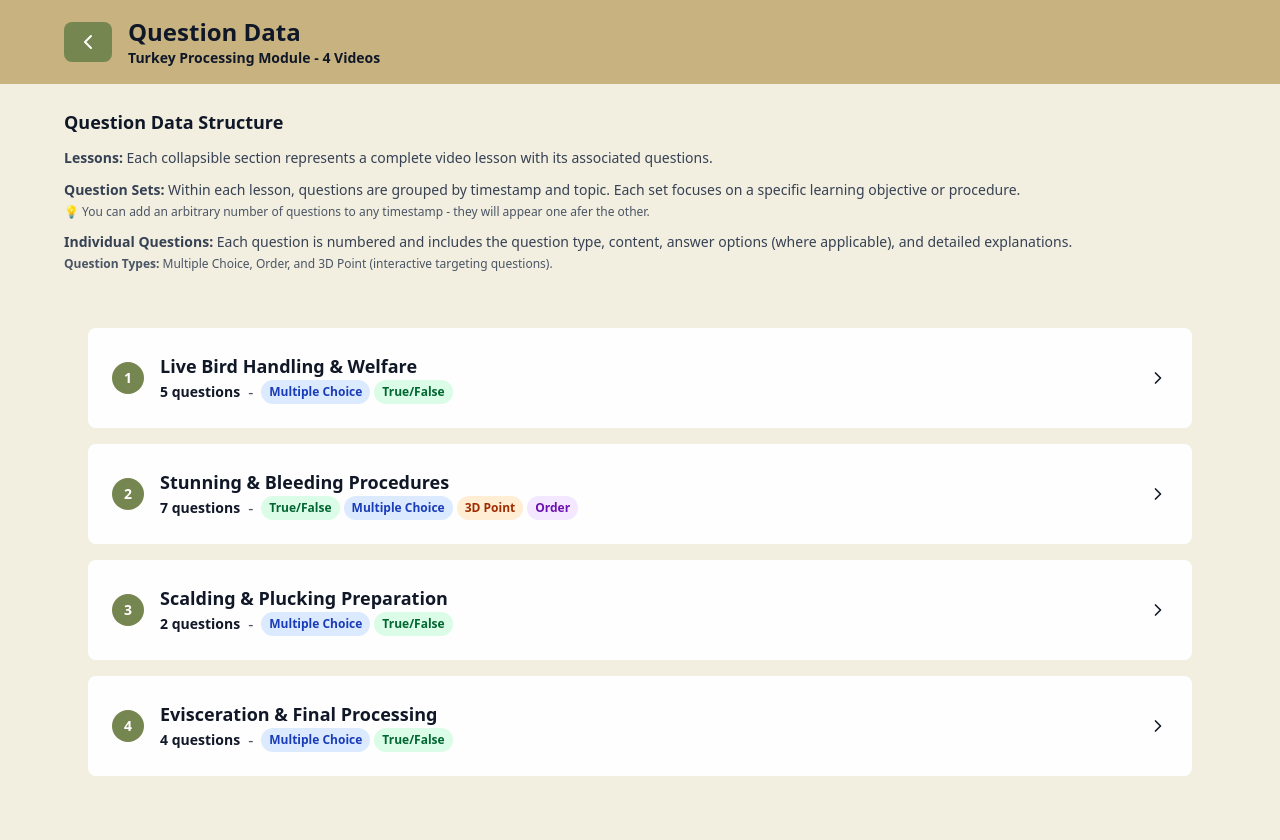
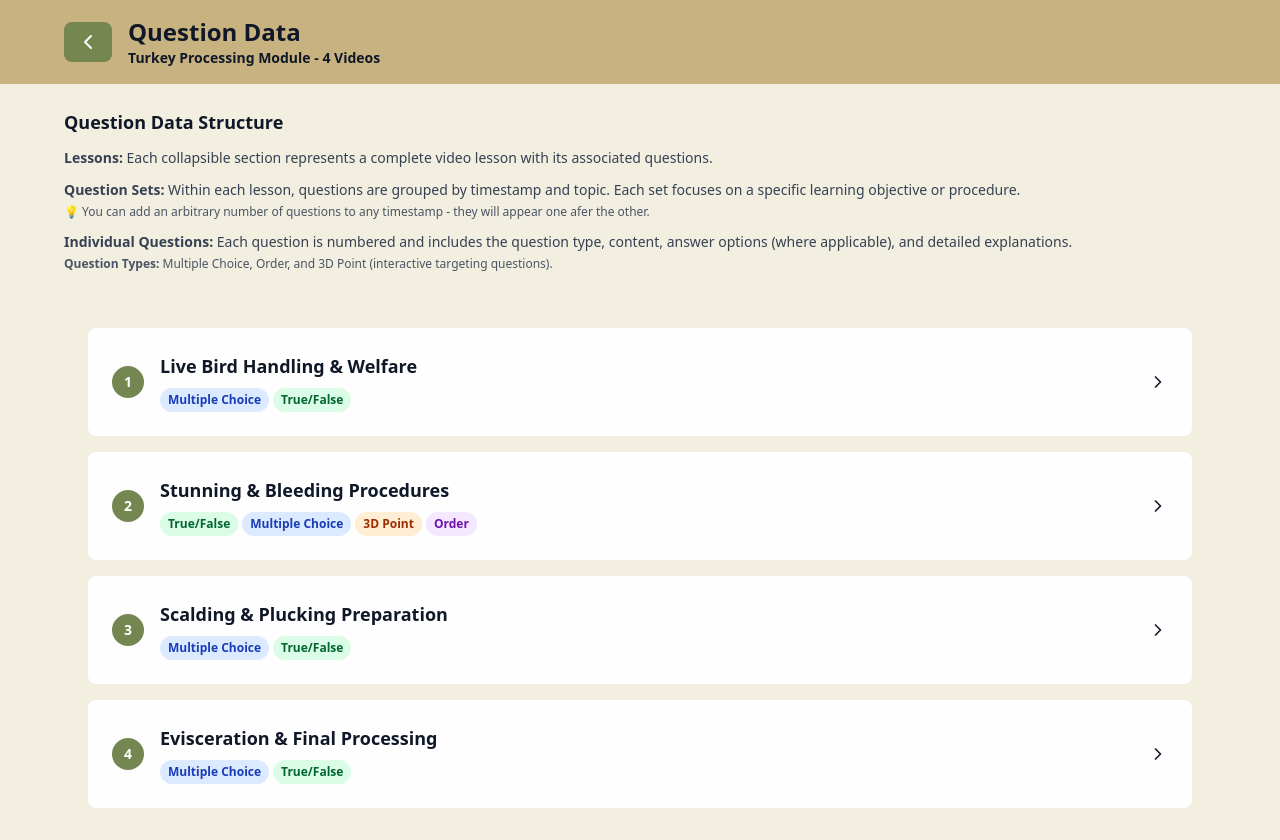
Before and after one commit to disrae/ssmpa-demo, a Next.js app: page /question-data in a window 1280 px wide. Before the commit the page ends 808 px from the top, so only its background shows below. Built offline with nearby package versions, Linux system fonts and the light colour scheme.

Commit message:
Styling on qiestions page

```diff
--- a/app/question-data/page.tsx
+++ b/app/question-data/page.tsx
@@ -240,11 +240,7 @@
                   </div>
                   <div>
                     <h3 className="text-lg font-bold text-gray-900">{lesson.title}</h3>
-                    <div className="flex items-center gap-2 flex-wrap">
-                      <p className="text-sm font-semibold text-gray-900">
-                        {lesson.questions.reduce((total, group) => total + group.questions.length, 0)} questions
-                      </p>
-                      <span className="text-gray-600">-</span>
+                    <div className="flex items-center gap-2 flex-wrap mt-2">
                       {getQuestionTypes(lesson.questions.flatMap(group => group.questions))}
                     </div>
                   </div>
```
